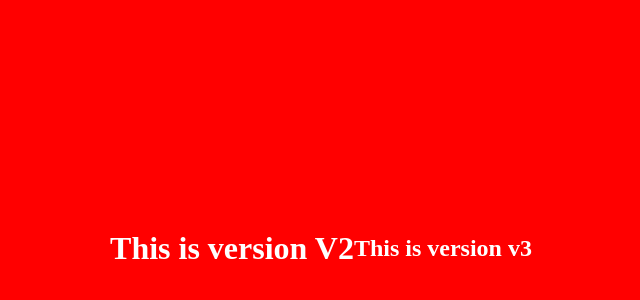
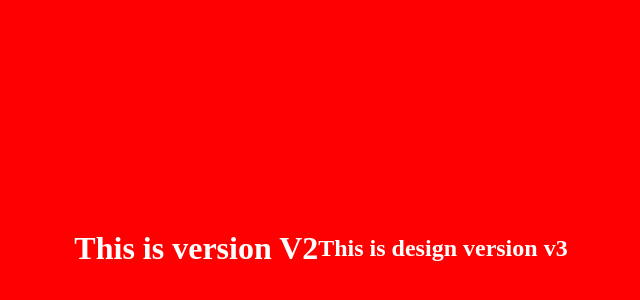
Before and after one commit to shaketshubham/LearningGit, a plain HTML site: page index.html in a window 1280 px wide. Shown: the part 152-452 px from the top of the page, without its empty margins (319-959 px from the left). Drawn offline with Linux system fonts and the light colour scheme.

```diff
--- a/index.html
+++ b/index.html
@@ -8,6 +8,6 @@
 </head>
 <body>
     <h1>  This is version V2</h1>
-    <h2> This is version v3</h2>
+    <h2> This is design version v3</h2>
 </body>
 </html>
```
